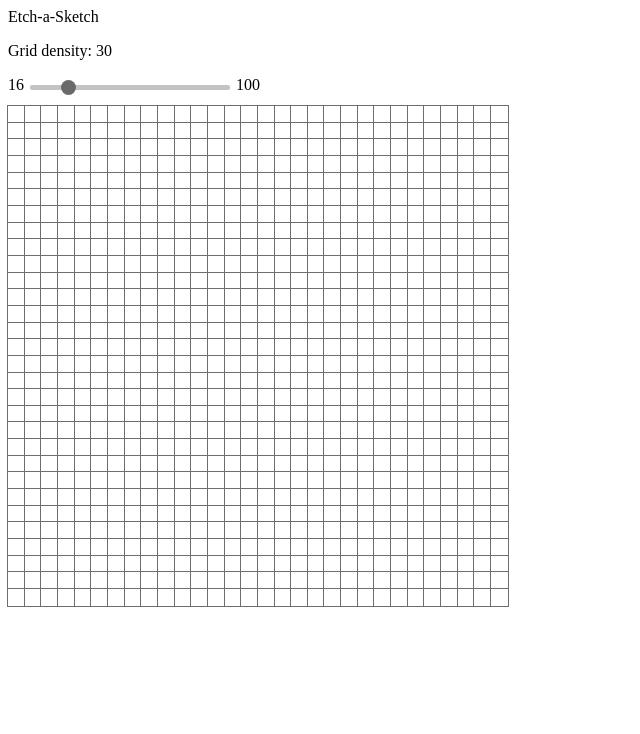
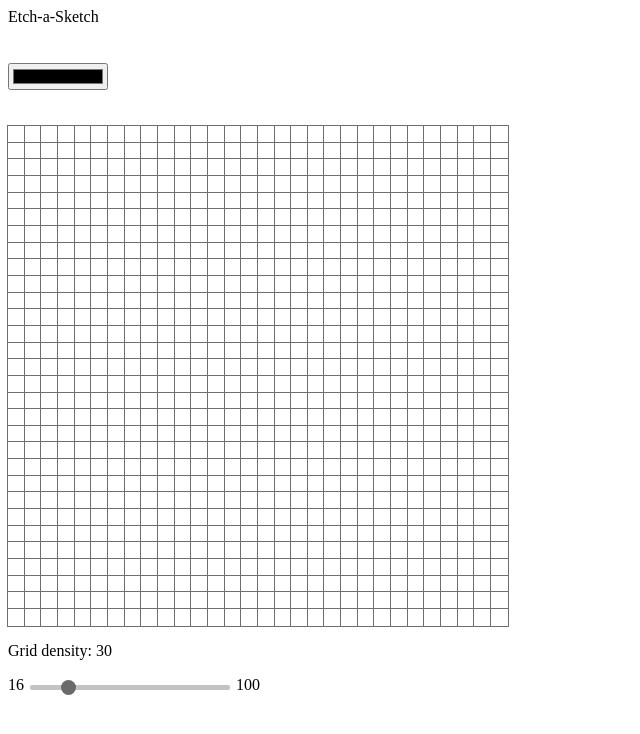
Before and after one commit to DzianisPilipuk/etch_a_sketch, a plain HTML site: page index.html in a window 1280 px wide. Shown: the whole page, without its empty margins (0-640 px from the left). Drawn offline with Linux system fonts and the light colour scheme.

Commit message:
Add color picker

```diff
--- a/index.html
+++ b/index.html
@@ -13,6 +13,11 @@
     <div class="header">
         Etch-a-Sketch
     </div>
+    <div class="color-picker-container">
+        <input type="color" value="black" class="color-picker" id="colorPicker">
+    </div>
+    <div id="grid" class="grid">
+    </div>
     <div class="grid-size">
         <p>Grid density: <span id="gridDensity"></span></p>
     </div>
@@ -21,7 +26,5 @@
         <input type="range" min="16" max="100" value="30" class="slider" id="densityRange">
         <span>100</span>
     </div>
-    <div id="grid" class="grid">
-    </div>
 </body>
 </html>
--- a/script.js
+++ b/script.js
@@ -3,6 +3,8 @@ let paintEnable;
 const slider = document.getElementById("densityRange");
 const gridDensityDisplayer = document.getElementById("gridDensity");
 const grid = document.getElementById("grid");
+const colorPicker = document.getElementById("colorPicker");
+let paintColor = "black";
 setGridDimensions();
 function setGridDimensions() {
     if (window.innerWidth > 550 && window.innerHeight > 550) {
@@ -15,6 +17,9 @@ function setGridDimensions() {
 }
 
 gridDensityDisplayer.innerHTML = slider.value;
+colorPicker.oninput = function() {
+    paintColor = this.value;
+}
 slider.oninput = function() {
     gridDensityDisplayer.innerHTML = this.value;
     gridDensity = this.value;
@@ -49,6 +54,6 @@ function createGrid() {
 }
 function paintPixel(x, y) {
     if (paintEnable) {
-        document.getElementById(x + "-" + y).style.setProperty('background-color', 'black');
+        document.getElementById(x + "-" + y).style.setProperty('background-color', paintColor);
     }
 }
--- a/styles.css
+++ b/styles.css
@@ -20,6 +20,14 @@
     background: rgb(44, 44, 44);
     border-radius: 50%;
     cursor: pointer;
+}
+.color-picker-container {
+    height: 100px;
+    display: flex;
+    align-items: center;
+}
+.color-picker {
+    width: 100px;
 }
 .pixel {
     border-style: solid;
```
